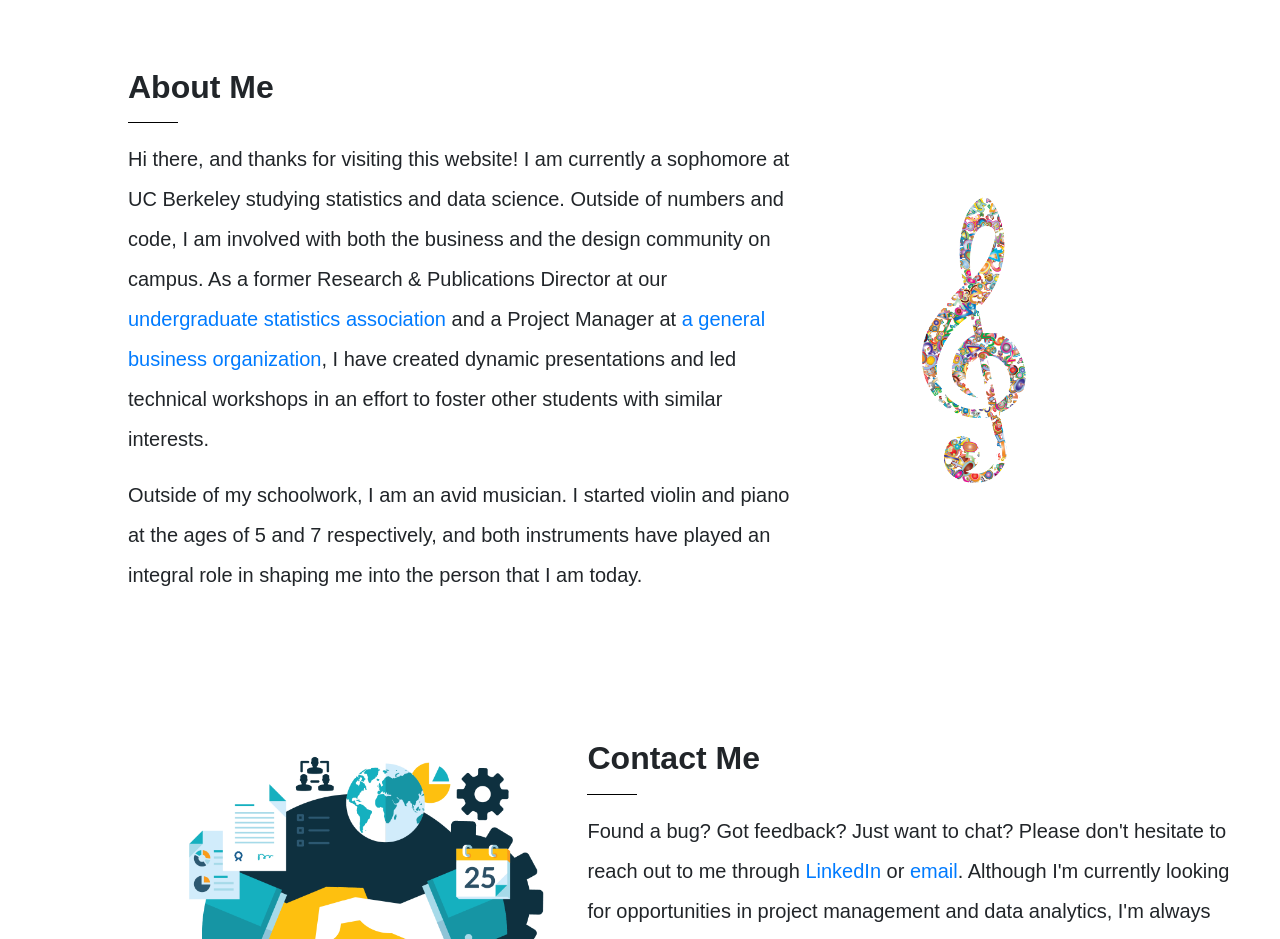
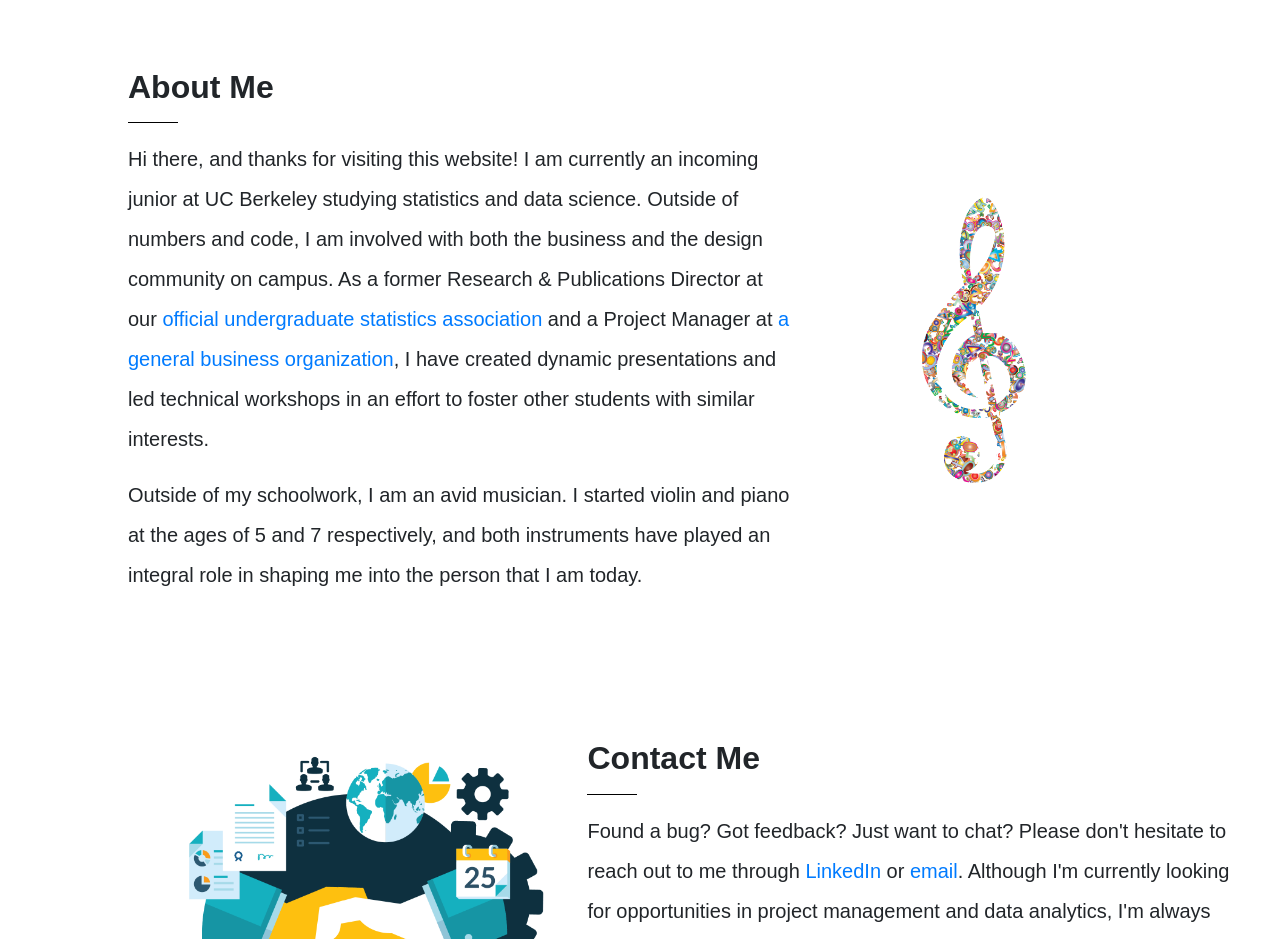
Before and after one commit to caro-chen/caro-chen.github.io, a plain HTML site: page index.html in a window 1280 px wide. Shown: the part 860-1799 px from the top of the page. Drawn offline with nearby package versions, Linux system fonts and the light colour scheme; a web font is replaced by a local one.

Commit message:
updated year and resume

```diff
--- a/index.html
+++ b/index.html
@@ -39,7 +39,7 @@
 		<div class = "aboutText">
 			<h2>About Me</h2>
 			<hr>
-			<p>Hi there, and thanks for visiting this website! I am currently a sophomore at UC Berkeley studying statistics and data science. Outside of numbers and code, I am involved with both the business and the design community on campus. As a former Research & Publications Director at our <a href="https://susa.berkeley.edu">undergraduate statistics association</a> and a Project Manager at <a href="https://www.berkeley-pbl.com">a general business organization</a>, I have created dynamic presentations and led technical workshops in an effort to foster other students with similar interests.</p>
+			<p>Hi there, and thanks for visiting this website! I am currently an incoming junior at UC Berkeley studying statistics and data science. Outside of numbers and code, I am involved with both the business and the design community on campus. As a former Research & Publications Director at our <a href="https://susa.berkeley.edu">official undergraduate statistics association</a> and a Project Manager at <a href="https://www.berkeley-pbl.com">a general business organization</a>, I have created dynamic presentations and led technical workshops in an effort to foster other students with similar interests.</p>
 
 			<p>Outside of my schoolwork, I am an avid musician. I started violin and piano at the ages of 5 and 7 respectively, and both instruments have played an integral role in shaping me into the person that I am today.</p>
 		</div>
```
Also changed, not shown: 2 other files.
